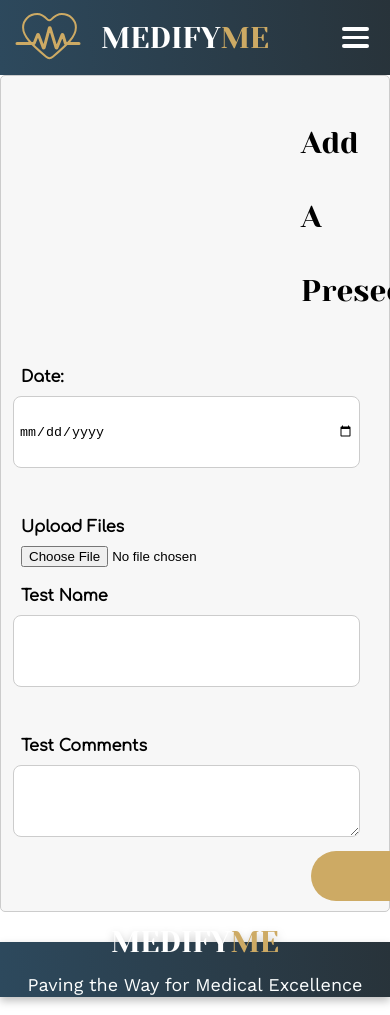
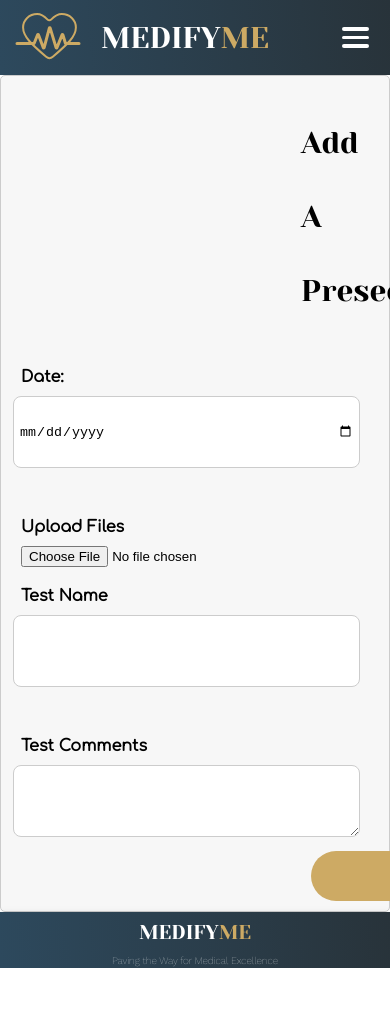
Before and after one commit to SaiRev0/MedifyMe, a React (Vite) app in the folder MedifyMe-Frontend/: page /addreports in a window 390 px wide. Shown: the top 1015 px of the page. After the commit the page ends 968 px from the top, so only its background shows below. Built offline with nearby package versions, Linux system fonts and the light colour scheme; no server answers.

Commit message:
loader for mobile

```diff
--- a/MedifyMe-Frontend/src/components/Footer/Footer.module.css
+++ b/MedifyMe-Frontend/src/components/Footer/Footer.module.css
@@ -112,7 +112,14 @@
     height: fit-content;
     margin: auto;
   }
+  .text_3{
+    margin-bottom: 0px;
+    margin-top: 0px;
+    font-size: 10px;
+    font-weight: 300;
+  }
   .text_1{
-    line-height: 0;
+    margin:0px;
+    font-size: 20px;
   }
 }
--- a/MedifyMe-Frontend/src/components/Loading/Loading.module.css
+++ b/MedifyMe-Frontend/src/components/Loading/Loading.module.css
@@ -89,3 +89,15 @@ color: #CDAA64;
       #2d495d 0.31%,
       #28333a 100%);
 }
+@media (max-width:1000px) {
+  .imgg{
+    margin-left: 20px;
+    margin-bottom: 20px;
+    width: 50vw;
+    height: 50vw;
+
+  }
+.brand{
+  font-size: 7vw;
+}
+}
--- a/MedifyMe-Frontend/src/pages/Home/home.module.css
+++ b/MedifyMe-Frontend/src/pages/Home/home.module.css
@@ -325,6 +325,9 @@
     font-size: 2.5vw;
     width: 75%;
   }
+  .lp7{
+    margin-bottom: 20px;
+  }
   .lp7 ul li{
     font-size: 2.2vw;
   }
```
